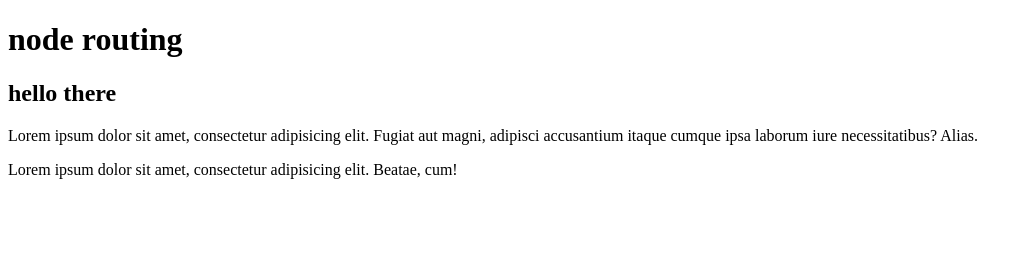
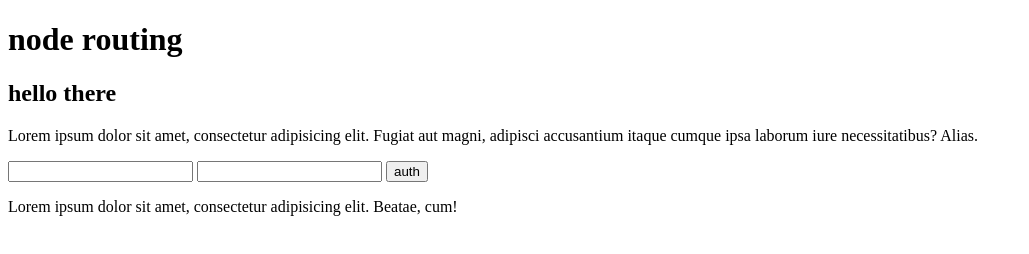
Before and after one commit to addEntry/learningRepo, a website: page node.routing/index.html in a window 1280 px wide. Shown: the whole page, without its empty margins (0-1029 px from the left). Drawn offline with Linux system fonts and the light colour scheme.

Commit message:
Updated index & server with basic authentication

```diff
--- a/node.routing/index.html
+++ b/node.routing/index.html
@@ -16,6 +16,11 @@
         <div id="maincontent">
             <h2>hello there</h2>
             <p>Lorem ipsum dolor sit amet, consectetur adipisicing elit. Fugiat aut magni, adipisci accusantium itaque cumque ipsa laborum iure necessitatibus? Alias.</p>
+            <form action="/user" method="post">
+                <input type="text" name="name">
+                <input type="email" name="email">
+                <button type="submit">auth</button>
+            </form>
         </div>
         <footer>
             <p>Lorem ipsum dolor sit amet, consectetur adipisicing elit. Beatae, cum!</p>
--- a/node.routing/server.js
+++ b/node.routing/server.js
@@ -17,6 +17,9 @@ app.get('/', function(req, res) {
 });
 app.use(userAuthentication) // set user authentication after login page
 
+app.post('/user', function(req, res) {
+    res.send('Hello ' + req.body.name);
+});
 
 app.get('/about', function(req, res) {
     res.send('about page')
```
